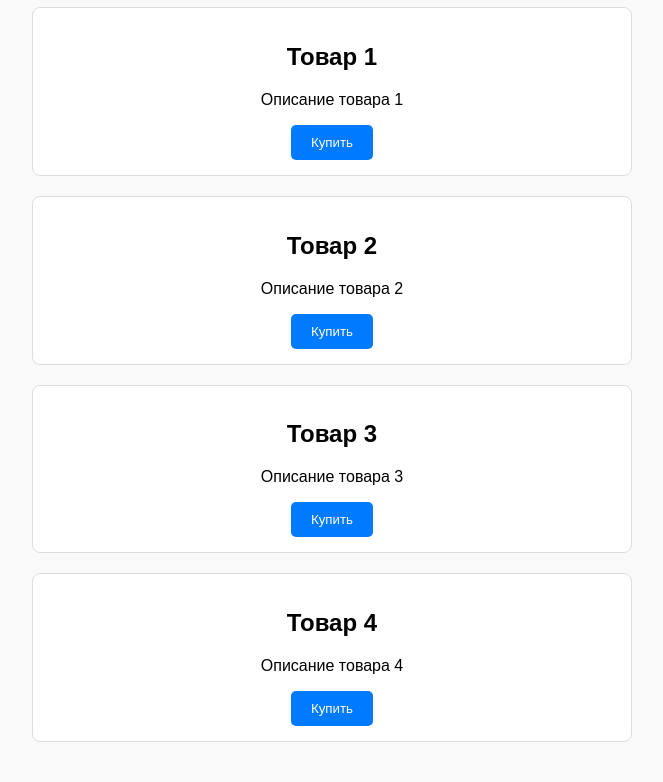
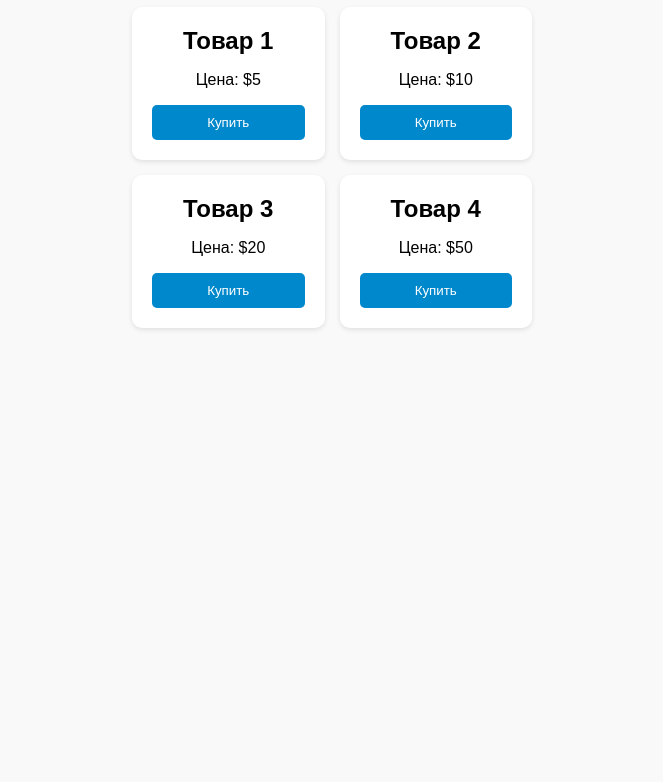
Before and after one commit to parfenmarkevich/telegram-webapp, a plain HTML site: page index.html in a window 1280 px wide. Shown: the part 93-875 px from the top of the page, without its empty margins (308-971 px from the left). After the commit the page ends 800 px from the top, so only its background shows below. Drawn offline with Linux system fonts and the light colour scheme.

Commit message:
бновил интерфейс магазина

```diff
--- a/index.html
+++ b/index.html
@@ -1,5 +1,5 @@
 <!DOCTYPE html>
-<html lang="en">
+<html lang="ru">
 <head>
     <meta charset="UTF-8">
     <meta name="viewport" content="width=device-width, initial-scale=1.0">
@@ -7,60 +7,60 @@
     <style>
         body {
             font-family: Arial, sans-serif;
+            background-color: #f9f9f9;
             margin: 0;
-            padding: 0;
-            background-color: #f9f9f9;
-        }
-        .container {
-            max-width: 600px;
-            margin: 0 auto;
             padding: 20px;
             text-align: center;
         }
-        .product {
-            border: 1px solid #ddd;
-            border-radius: 8px;
-            padding: 15px;
-            margin-bottom: 20px;
-            background-color: #fff;
+        .container {
+            display: grid;
+            grid-template-columns: repeat(2, 1fr);
+            gap: 15px;
+            max-width: 400px;
+            margin: auto;
         }
-        .button {
-            display: inline-block;
-            padding: 10px 20px;
-            color: #fff;
-            background-color: #007bff;
+        .item {
+            background: white;
+            padding: 20px;
+            border-radius: 10px;
+            box-shadow: 0 2px 5px rgba(0, 0, 0, 0.1);
+        }
+        .item h2 {
+            margin: 0 0 10px;
+        }
+        .item button {
+            background: #0088cc;
+            color: white;
             border: none;
+            padding: 10px;
+            width: 100%;
             border-radius: 5px;
-            text-decoration: none;
             cursor: pointer;
-        }
-        .button:hover {
-            background-color: #0056b3;
         }
     </style>
 </head>
 <body>
+    <h1>Выберите товар</h1>
     <div class="container">
-        <h1>Магазин</h1>
-        <div class="product">
+        <div class="item">
             <h2>Товар 1</h2>
-            <p>Описание товара 1</p>
-            <button class="button">Купить</button>
+            <p>Цена: $5</p>
+            <button>Купить</button>
         </div>
-        <div class="product">
+        <div class="item">
             <h2>Товар 2</h2>
-            <p>Описание товара 2</p>
-            <button class="button">Купить</button>
+            <p>Цена: $10</p>
+            <button>Купить</button>
         </div>
-        <div class="product">
+        <div class="item">
             <h2>Товар 3</h2>
-            <p>Описание товара 3</p>
-            <button class="button">Купить</button>
+            <p>Цена: $20</p>
+            <button>Купить</button>
         </div>
-        <div class="product">
+        <div class="item">
             <h2>Товар 4</h2>
-            <p>Описание товара 4</p>
-            <button class="button">Купить</button>
+            <p>Цена: $50</p>
+            <button>Купить</button>
         </div>
     </div>
 </body>
```
Also changed, not shown: puthonWebApss.html (deleted, +0 -12 lines).
